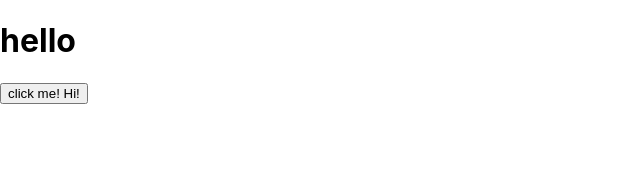
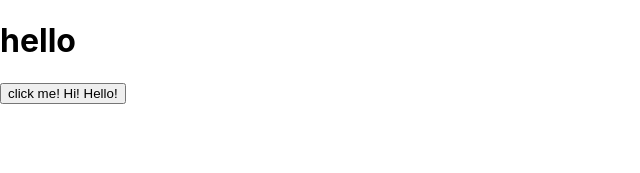
Before and after one commit to Jichul54/react, a React (Create React App) app: page / in a window 1280 px wide. Shown: the top 173 px of the page, without its empty margins (0-640 px from the left). Built offline with nearby package versions, Linux system fonts and the light colour scheme.

Commit message:
add comment2

```diff
--- a/src/components/Header.js
+++ b/src/components/Header.js
@@ -10,7 +10,7 @@ const Header = () => {
           setValue("Thank You");
         }}
       >
-        click me! Hi!
+        click me! Hi! Hello!
       </button>
     </div>
   );
```
